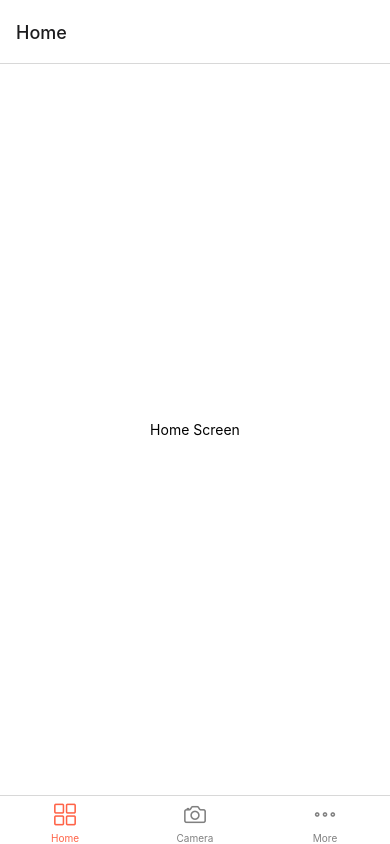
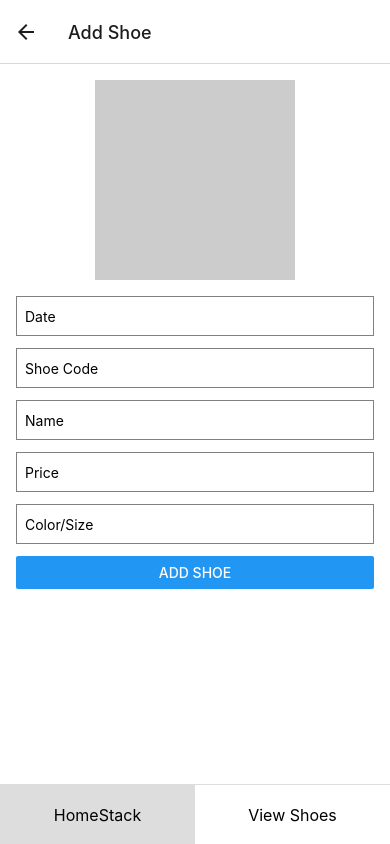
Before and after one commit to ArsenoIO/Inventory-Management-App, a React Native app: screen /AddShoe in a window 390 px wide. Built offline with nearby package versions, Linux system fonts and the light colour scheme.

Commit message:
Bttm nav ashiglasan ni

```diff
--- a/AddShoeScreen.js
+++ /dev/null
@@ -1,126 +0,0 @@
-import React, { useState } from 'react';
-import { View, Text, TextInput, Button, Image, StyleSheet } from 'react-native';
-import { launchCamera } from 'react-native-image-picker';
-import { firebase, firestore, storage } from './firebaseConfig';
-
-export default function AddShoeScreen({ navigation }) {
-  const [shoe, setShoe] = useState({
-    date: new Date().toLocaleDateString(),
-    code: '',
-    name: '',
-    price: '',
-    color: '',
-    imageUrl: '',
-  });
-
-  const handleInputChange = (name, value) => {
-    setShoe({ ...shoe, [name]: value });
-  };
-
-  const handleImageUpload = async (uri) => {
-    const reference = storage().ref(`/shoes/${new Date().getTime()}.jpg`);
-    await reference.putFile(uri);
-    const imageUrl = await reference.getDownloadURL();
-    handleInputChange('imageUrl', imageUrl);
-  };
-
-  const handleTakePhoto = () => {
-    launchCamera({ mediaType: 'photo', maxWidth: 800, maxHeight: 600, quality: 0.8 }, (response) => {
-      if (response.didCancel) {
-        console.log('User cancelled image picker');
-      } else if (response.error) {
-        console.log('ImagePicker Error: ', response.error);
-      } else if (response.assets && response.assets.length > 0) {
-        const uri = response.assets[0].uri;
-        handleImageUpload(uri);
-      }
-    });
-  };
-
-
-
-  const handleSubmit = async () => {
-    try {
-      await firestore().collection('shoes').add(shoe);
-      console.log('Shoe added!');
-      navigation.goBack();
-    } catch (error) {
-      console.error(error);
-    }
-  };
-
-  return (
-    <View style={styles.container}>
-      <Button title="Take Photo" onPress={handleTakePhoto} />
-      {shoe.imageUrl ? (
-        <Image source={{ uri: shoe.imageUrl }} style={styles.image} />
-      ) : (
-        <View style={styles.imagePlaceholder}>
-          <Text>Image Preview</Text>
-        </View>
-      )}
-      <TextInput
-        style={styles.input}
-        placeholder="Date"
-        value={shoe.date}
-        onChangeText={(text) => handleInputChange('date', text)}
-        editable={false}
-      />
-      <TextInput
-        style={styles.input}
-        placeholder="Shoe Code"
-        value={shoe.code}
-        onChangeText={(text) => handleInputChange('code', text)}
-      />
-      <TextInput
-        style={styles.input}
-        placeholder="Name"
-        value={shoe.name}
-        onChangeText={(text) => handleInputChange('name', text)}
-      />
-      <TextInput
-        style={styles.input}
-        placeholder="Price"
-        value={shoe.price}
-        onChangeText={(text) => handleInputChange('price', text)}
-      />
-      <TextInput
-        style={styles.input}
-        placeholder="Color"
-        value={shoe.color}
-        onChangeText={(text) => handleInputChange('color', text)}
-      />
-      <Button title="Add Shoe" onPress={handleSubmit} />
-    </View>
-  );
-}
-
-const styles = StyleSheet.create({
-  container: {
-    flex: 1,
-    padding: 16,
-    backgroundColor: '#fff',
-  },
-  image: {
-    width: '100%',
-    height: 200,
-    marginVertical: 20,
-  },
-  imagePlaceholder: {
-    width: '100%',
-    height: 200,
-    marginVertical: 20,
-    justifyContent: 'center',
-    alignItems: 'center',
-    borderColor: 'gray',
-    borderWidth: 1,
-    borderStyle: 'dashed',
-  },
-  input: {
-    height: 40,
-    borderColor: 'gray',
-    borderWidth: 1,
-    marginBottom: 12,
-    paddingLeft: 8,
-  },
-});
--- a/App.js
+++ b/App.js
@@ -1,22 +1,20 @@
-import * as React from 'react';
+import React from 'react';
 import { NavigationContainer } from '@react-navigation/native';
+import { createStackNavigator } from '@react-navigation/stack';
 import { createBottomTabNavigator } from '@react-navigation/bottom-tabs';
-import { createStackNavigator } from '@react-navigation/stack';
-import Icon from 'react-native-vector-icons/Ionicons';
-import HomeScreen from './HomeScreen';
-import CameraScreen from './CameraScreen';
-import MoreScreen from './MoreScreen';
-import AddShoeScreen from './AddShoeScreen';
+import HomeScreen from './screens/HomeScreen';
+import AddShoeScreen from './screens/AddShoeScreen';
+import ViewShoesScreen from './screens/ViewShoesScreen';
+import BottomNav from './components/BottomNav';
 
+const Stack = createStackNavigator();
+const Tab = createBottomTabNavigator();
 
-const Tab = createBottomTabNavigator();
-const Stack = createStackNavigator();
-
-function CameraStack() {
+function HomeStack() {
   return (
-    <Stack.Navigator>
-      <Stack.Screen name="Camera" component={CameraScreen} />
-      <Stack.Screen name="AddShoe" component={AddShoeScreen} />
+    <Stack.Navigator initialRouteName="Home">
+      <Stack.Screen name="Home" component={HomeScreen} options={{ title: 'Home' }} />
+      <Stack.Screen name="AddShoe" component={AddShoeScreen} options={{ title: 'Add Shoe' }} />
     </Stack.Navigator>
   );
 }
@@ -24,28 +22,9 @@ function CameraStack() {
 export default function App() {
   return (
     <NavigationContainer>
-      <Tab.Navigator
-        screenOptions={({ route }) => ({
-          tabBarIcon: ({ color, size }) => {
-            let iconName;
-            if (route.name === 'Home') {
-              iconName = 'grid-outline';
-            } else if (route.name === 'Camera') {
-              iconName = 'camera-outline';
-            } else if (route.name === 'More') {
-              iconName = 'ellipsis-horizontal-outline';
-            }
-            return <Icon name={iconName} size={size} color={color} />;
-          },
-        })}
-        tabBarOptions={{
-          activeTintColor: 'tomato',
-          inactiveTintColor: 'gray',
-        }}
-      >
-        <Tab.Screen name="Home" component={HomeScreen} />
-        <Tab.Screen name="Camera" component={CameraStack} />
-        <Tab.Screen name="More" component={MoreScreen} />
+      <Tab.Navigator tabBar={props => <BottomNav {...props} />}>
+        <Tab.Screen name="HomeStack" component={HomeStack} options={{ headerShown: false }} />
+        <Tab.Screen name="ViewShoes" component={ViewShoesScreen} options={{ title: 'View Shoes' }} />
       </Tab.Navigator>
     </NavigationContainer>
   );
--- /dev/null
+++ b/components/BottomNav.js
@@ -0,0 +1,56 @@
+import React from 'react';
+import { View, TouchableOpacity, Text, StyleSheet } from 'react-native';
+import { useNavigation } from '@react-navigation/native';
+
+export default function BottomNav({ state, descriptors, navigation }) {
+  return (
+    <View style={styles.container}>
+      {state.routes.map((route, index) => {
+        const { options } = descriptors[route.key];
+        const isFocused = state.index === index;
+        const onPress = () => {
+          const event = navigation.emit({
+            type: 'tabPress',
+            target: route.key,
+            canPreventDefault: true,
+          });
+
+          if (!isFocused && !event.defaultPrevented) {
+            navigation.navigate(route.name);
+          }
+        };
+
+        return (
+          <TouchableOpacity
+            key={route.key}
+            onPress={onPress}
+            style={[styles.tab, isFocused && styles.focusedTab]}
+          >
+            <Text style={styles.text}>{options.title || route.name}</Text>
+          </TouchableOpacity>
+        );
+      })}
+    </View>
+  );
+}
+
+const styles = StyleSheet.create({
+  container: {
+    flexDirection: 'row',
+    height: 60,
+    backgroundColor: '#fff',
+    borderTopWidth: 1,
+    borderTopColor: '#ddd',
+  },
+  tab: {
+    flex: 1,
+    alignItems: 'center',
+    justifyContent: 'center',
+  },
+  focusedTab: {
+    backgroundColor: '#ddd',
+  },
+  text: {
+    fontSize: 16,
+  },
+});
--- a/package.json
+++ b/package.json
@@ -14,6 +14,7 @@
     "@react-navigation/native": "^6.1.17",
     "@react-navigation/stack": "^6.3.29",
     "expo": "~51.0.11",
+    "expo-image-picker": "^15.0.5",
     "expo-status-bar": "~1.12.1",
     "firebase": "^10.12.2",
     "react": "18.2.0",
--- /dev/null
+++ b/screens/AddShoeScreen.js
@@ -0,0 +1,109 @@
+import React, { useState } from 'react';
+import { View, TextInput, Button, StyleSheet, Image, TouchableOpacity } from 'react-native';
+import * as ImagePicker from 'expo-image-picker';
+
+export default function AddShoeScreen() {
+  const [shoe, setShoe] = useState({
+    date: '',
+    code: '',
+    name: '',
+    price: '',
+    colorSize: '',
+    imageUrl: '',
+  });
+
+  const handleInputChange = (name, value) => {
+    setShoe({ ...shoe, [name]: value });
+  };
+
+  const handleImageUpload = async () => {
+    let result = await ImagePicker.launchImageLibraryAsync({
+      mediaTypes: ImagePicker.MediaTypeOptions.Images,
+      allowsEditing: true,
+      aspect: [4, 3],
+      quality: 1,
+    });
+
+    if (!result.canceled) {
+      handleInputChange('imageUrl', result.uri);
+    }
+  };
+
+  const handleSubmit = async () => {
+    // Add your Firebase code here
+    console.log('Shoe added:', shoe);
+  };
+
+  return (
+    <View style={styles.container}>
+      <TouchableOpacity onPress={handleImageUpload}>
+        <View style={styles.imageContainer}>
+          {shoe.imageUrl ? (
+            <Image source={{ uri: shoe.imageUrl }} style={styles.image} />
+          ) : (
+            <View style={styles.imagePlaceholder} />
+          )}
+        </View>
+      </TouchableOpacity>
+      <TextInput
+        style={styles.input}
+        placeholder="Date"
+        value={shoe.date}
+        onChangeText={(text) => handleInputChange('date', text)}
+      />
+      <TextInput
+        style={styles.input}
+        placeholder="Shoe Code"
+        value={shoe.code}
+        onChangeText={(text) => handleInputChange('code', text)}
+      />
+      <TextInput
+        style={styles.input}
+        placeholder="Name"
+        value={shoe.name}
+        onChangeText={(text) => handleInputChange('name', text)}
+      />
+      <TextInput
+        style={styles.input}
+        placeholder="Price"
+        value={shoe.price}
+        onChangeText={(text) => handleInputChange('price', text)}
+      />
+      <TextInput
+        style={styles.input}
+        placeholder="Color/Size"
+        value={shoe.colorSize}
+        onChangeText={(text) => handleInputChange('colorSize', text)}
+      />
+      <Button title="Add Shoe" onPress={handleSubmit} />
+    </View>
+  );
+}
+
+const styles = StyleSheet.create({
+  container: {
+    flex: 1,
+    padding: 16,
+    backgroundColor: '#fff',
+  },
+  imageContainer: {
+    alignItems: 'center',
+    marginBottom: 16,
+  },
+  image: {
+    width: 200,
+    height: 200,
+  },
+  imagePlaceholder: {
+    width: 200,
+    height: 200,
+    backgroundColor: '#ccc',
+  },
+  input: {
+    height: 40,
+    borderColor: 'gray',
+    borderWidth: 1,
+    marginBottom: 12,
+    paddingLeft: 8,
+  },
+});
--- a/HomeScreen.js
+++ b/screens/HomeScreen.js
@@ -1,10 +1,13 @@
 import React from 'react';
-import { View, Text, StyleSheet } from 'react-native';
+import { View, Button, StyleSheet } from 'react-native';
 
-export default function HomeScreen() {
+export default function HomeScreen({ navigation }) {
   return (
     <View style={styles.container}>
-      <Text>Home Screen</Text>
+      <Button
+        title="Add Shoe"
+        onPress={() => navigation.navigate('AddShoe')}
+      />
     </View>
   );
 }
@@ -14,6 +17,5 @@ const styles = StyleSheet.create({
     flex: 1,
     justifyContent: 'center',
     alignItems: 'center',
-    backgroundColor: '#fff',
   },
 });
--- a/MoreScreen.js
+++ b/screens/MoreScreen.js
@@ -4,7 +4,10 @@ import { View, Text, StyleSheet } from 'react-native';
 export default function MoreScreen() {
   return (
     <View style={styles.container}>
-      <Text>More Screen</Text>
+      <Button
+        title="Add Shoe"
+        onPress={() => navigation.navigate('AddShoe')}
+      />
     </View>
   );
 }
--- /dev/null
+++ b/screens/ViewShoesScreen.js
@@ -0,0 +1,56 @@
+import React, { useEffect, useState } from 'react';
+import { View, Text, FlatList, StyleSheet } from 'react-native';
+// Import your Firebase configuration here
+
+export default function ViewShoesScreen() {
+  const [shoes, setShoes] = useState([]);
+
+  useEffect(() => {
+    // Fetch shoes from Firebase
+    // Example:
+    // firebase.firestore().collection('shoes').onSnapshot((snapshot) => {
+    //   const fetchedShoes = snapshot.docs.map(doc => ({
+    //     id: doc.id,
+    //     ...doc.data()
+    //   }));
+    //   setShoes(fetchedShoes);
+    // });
+
+    // Temporary mock data
+    setShoes([
+      { id: '1', name: 'Shoe 1', price: '1000₮', colorSize: 'Red/42' },
+      { id: '2', name: 'Shoe 2', price: '1500₮', colorSize: 'Blue/43' }
+    ]);
+  }, []);
+
+  const renderItem = ({ item }) => (
+    <View style={styles.item}>
+      <Text>{item.name}</Text>
+      <Text>{item.price}</Text>
+      <Text>{item.colorSize}</Text>
+    </View>
+  );
+
+  return (
+    <View style={styles.container}>
+      <FlatList
+        data={shoes}
+        renderItem={renderItem}
+        keyExtractor={item => item.id}
+      />
+    </View>
+  );
+}
+
+const styles = StyleSheet.create({
+  container: {
+    flex: 1,
+    padding: 16,
+    backgroundColor: '#fff',
+  },
+  item: {
+    padding: 16,
+    borderBottomWidth: 1,
+    borderBottomColor: '#ccc',
+  },
+});
```
Also changed, not shown: screens/CameraScreen.js (renamed from CameraScreen.js), 1 other file (tests, documents, lock files or other folders).
